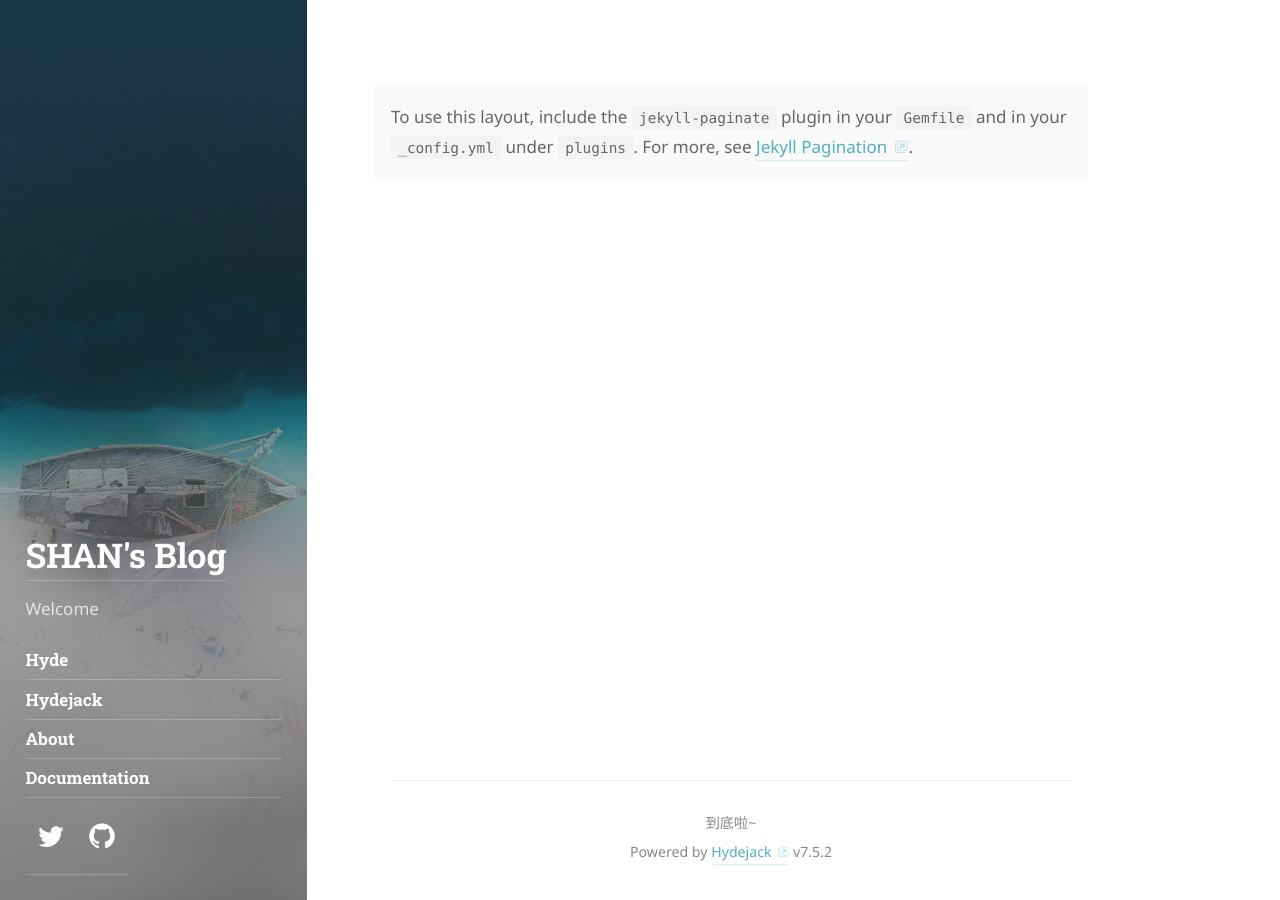
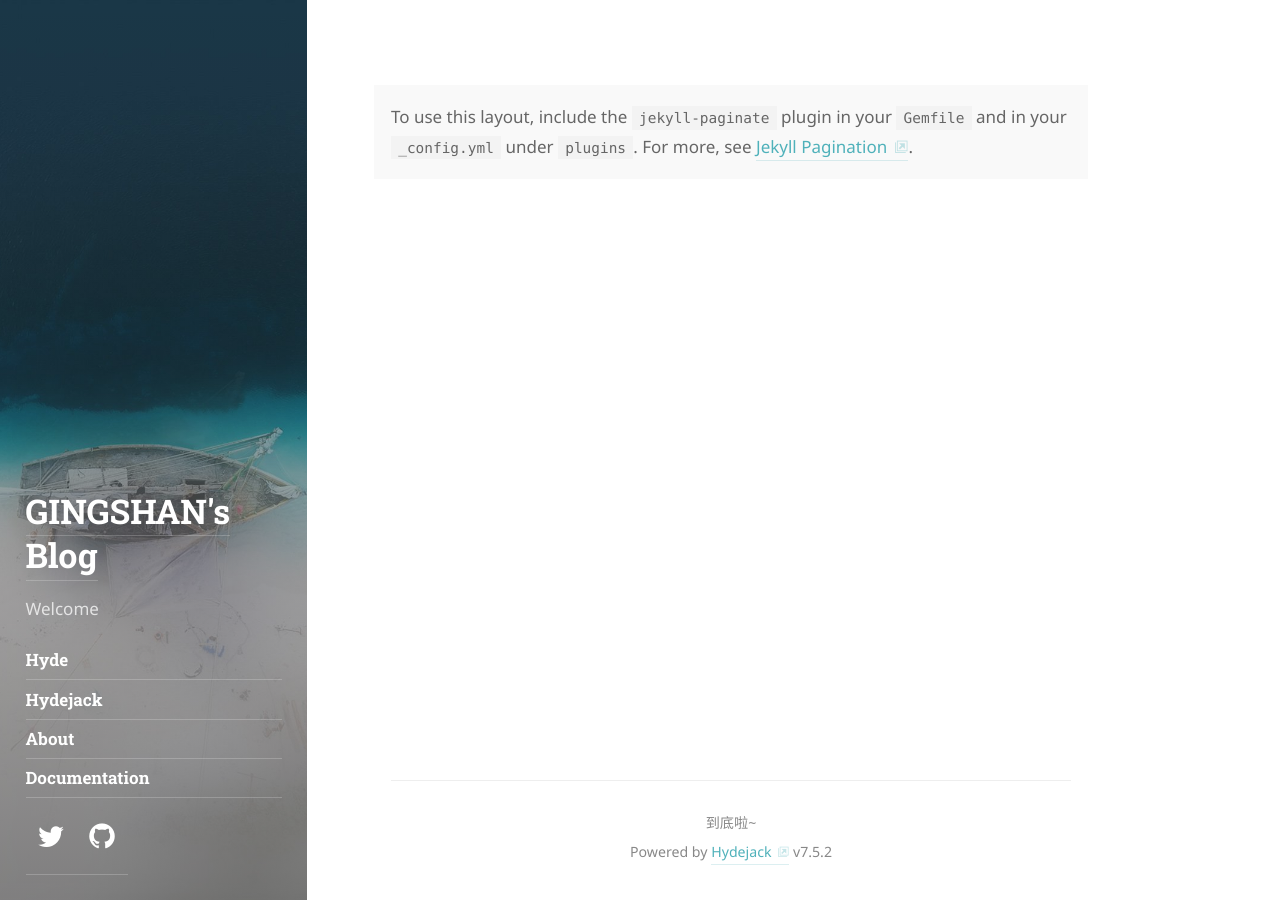
Before and after one commit to lshub2010/lshub2010.github.io, a Jekyll site: the page built from index.html, in a window 1280 px wide. Built offline with Jekyll 4.4.1, drawn with Linux system fonts in a browser that asks for light colours; some web fonts are replaced; the list of posts is cut into pages by our own code.

Commit message:
Update _config.yml

```diff
--- a/_config.yml
+++ b/_config.yml
@@ -19,10 +19,10 @@ baseurl:               ''
 
 # Language of your content in 2-letter code, e.g.: en, de.
 # You may also provide a location, e.g.: en-us, de_AT.
-lang:                  en
+lang:                  zh-CN
 
 # The title of your blog. Used in the sidebar and the browser tab.
-title:                 SHAN's Blog
+title:                 GINGSHAN's Blog
 
 # A short description (~150 chars) of the page used for the meta description tag.
 # Can use markdown, but no more than one paragraph (enforced by `>`)
@@ -34,7 +34,7 @@ tagline:               >
   Welcome
 
 # A list of keywords for your blog
-keywords:              []
+keywords:              [gingshan]
 
 # Used by jekyll-seo-tag...
 logo:                  /assets/icons/icon.png
```
